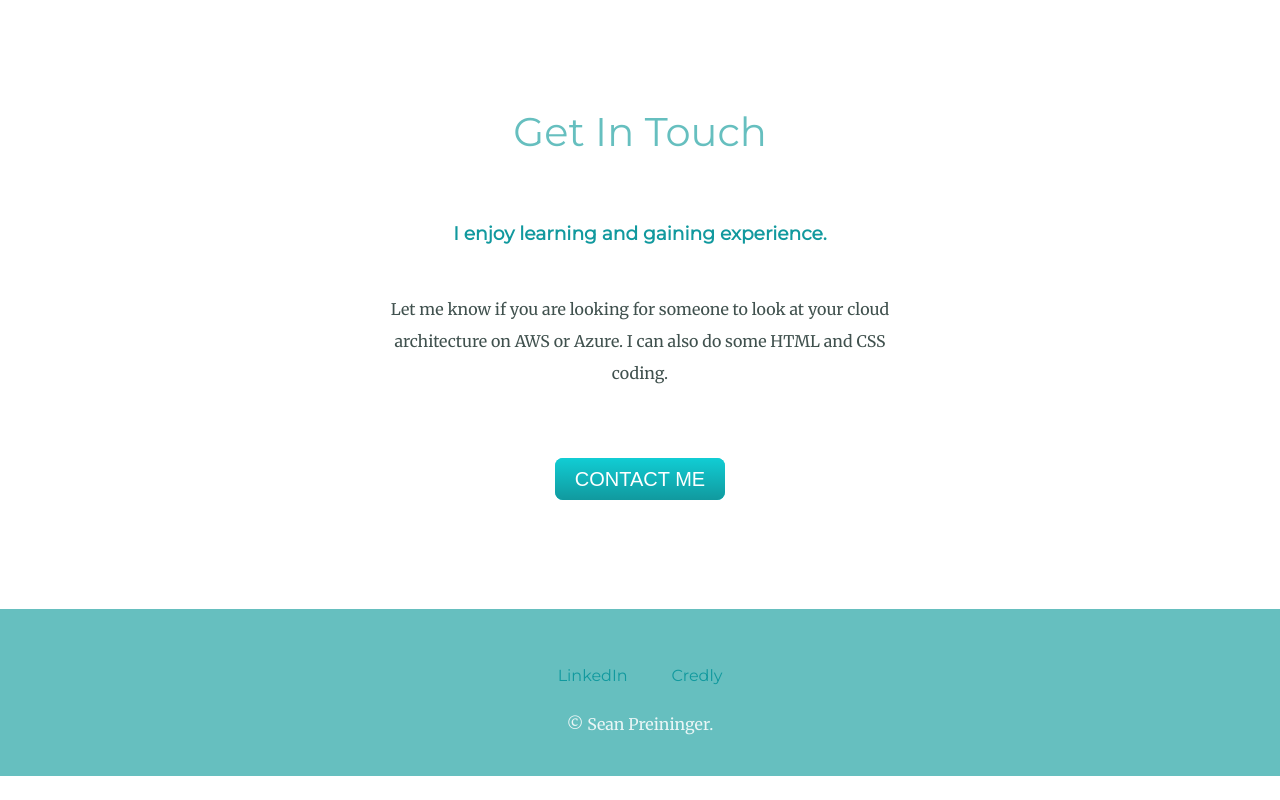
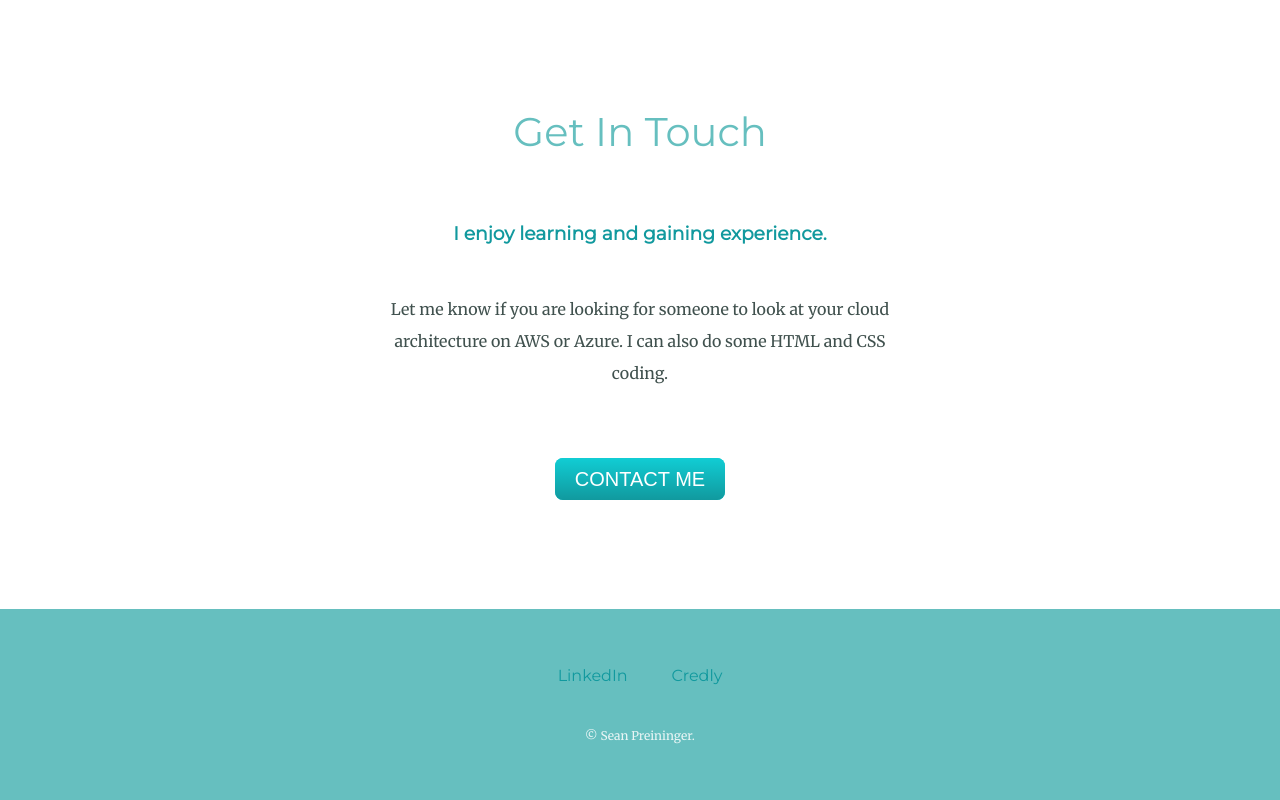
Before and after one commit to cheffyp/personalsite, a plain HTML site: page index.html in a window 1280 px wide. Shown: the part 2293-3093 px from the top of the page. Before the commit the page ends 3069 px from the top, so only its background shows below. Drawn offline with Linux system fonts and the light colour scheme.

Commit message:
Add files via upload

```diff
--- a/css/styles.css
+++ b/css/styles.css
@@ -155,4 +155,6 @@ p {
 
 .copyright {
   color: #EAF6F6;
+  font-size: 0.75rem;
+  padding: 20px 0;
 }
```
